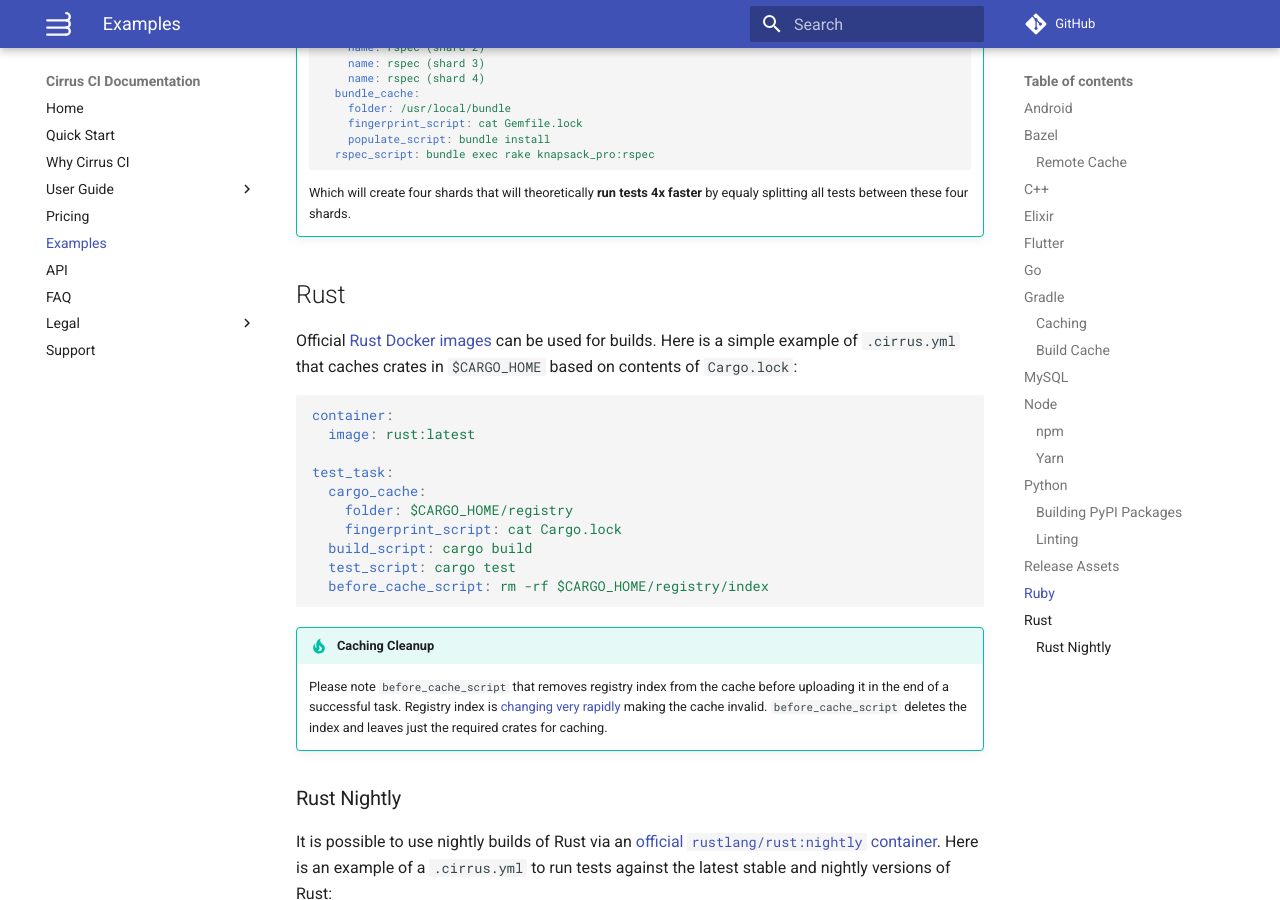
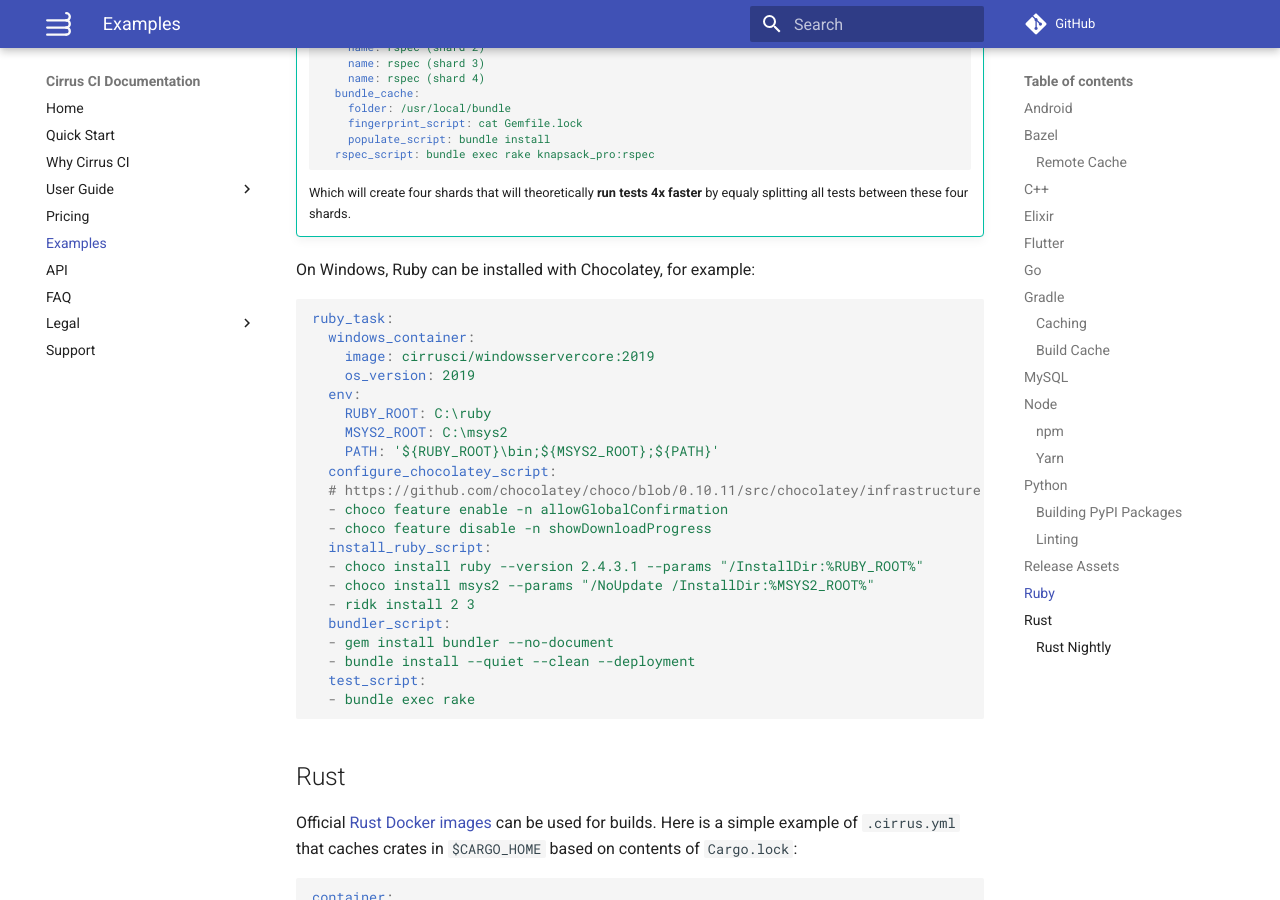
Before and after one commit to cirruslabs/cirrus-ci-docs, an MkDocs documentation site: the page built from docs/examples.md, in a window 1280 px wide and 900 px high, scrolled down 7912 px. Built offline with MkDocs 1.6.1 and Material for MkDocs 9.7.7, drawn with Linux system fonts in a browser that asks for light colours; comment, search, counter and statistics services are not loaded.

Commit message:
Example of how Ruby can be installed on Windows

````diff
--- a/docs/examples.md
+++ b/docs/examples.md
@@ -378,6 +378,32 @@ rspec_task:
     Which will create four shards that will theoretically **run tests 4x faster** by equaly splitting all tests between
     these four shards.
 
+On Windows, Ruby can be installed with Chocolatey, for example:
+
+```yaml
+ruby_task:
+  windows_container:
+    image: cirrusci/windowsservercore:2019
+    os_version: 2019
+  env:
+    RUBY_ROOT: C:\ruby
+    MSYS2_ROOT: C:\msys2
+    PATH: '${RUBY_ROOT}\bin;${MSYS2_ROOT};${PATH}'
+  configure_chocolatey_script:
+  # https://github.com/chocolatey/choco/blob/0.10.11/src/chocolatey/infrastructure.app/ApplicationParameters.cs#L148
+  - choco feature enable -n allowGlobalConfirmation
+  - choco feature disable -n showDownloadProgress
+  install_ruby_script:
+  - choco install ruby --version 2.4.3.1 --params "/InstallDir:%RUBY_ROOT%"
+  - choco install msys2 --params "/NoUpdate /InstallDir:%MSYS2_ROOT%"
+  - ridk install 2 3
+  bundler_script:
+  - gem install bundler --no-document
+  - bundle install --quiet --clean --deployment
+  test_script:
+  - bundle exec rake
+```
+
 ## Rust
 
 Official [Rust Docker images](https://hub.docker.com/_/rust/) can be used for builds. Here is a simple example of `.cirrus.yml`
````
